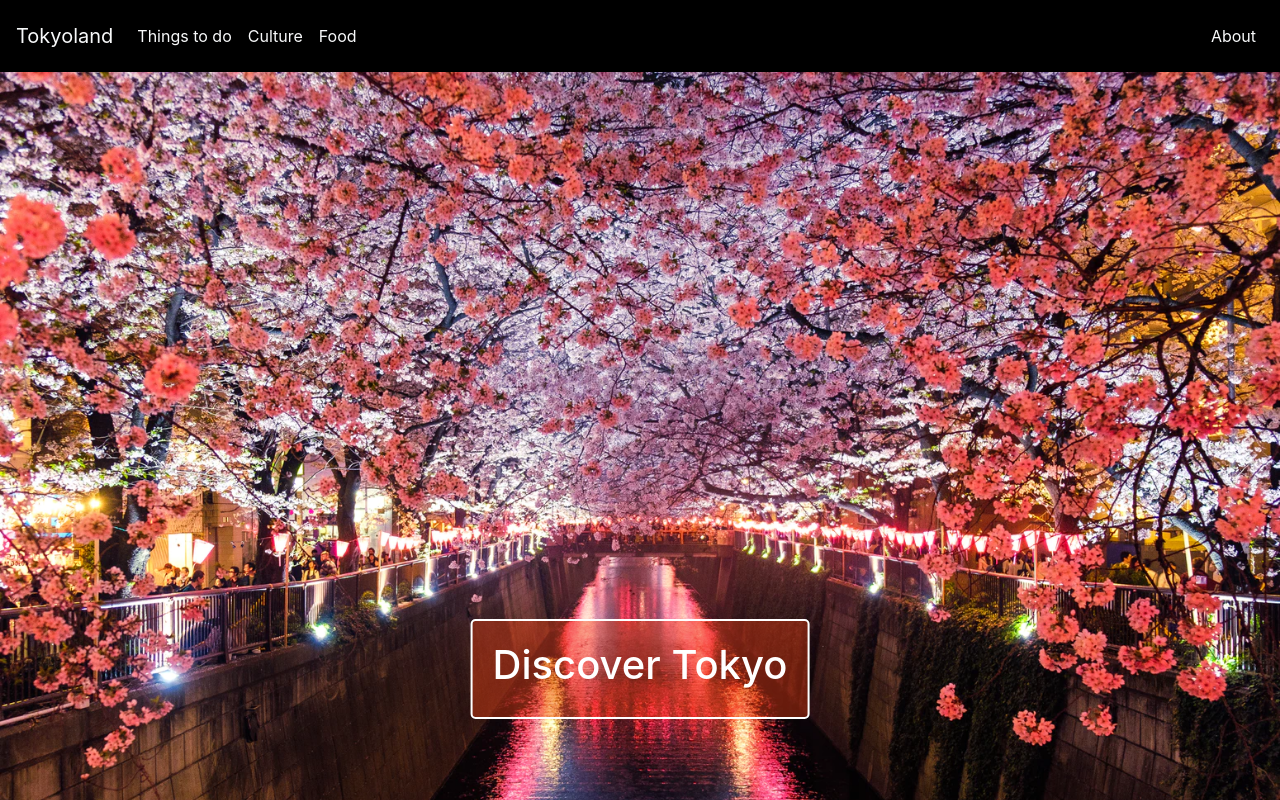
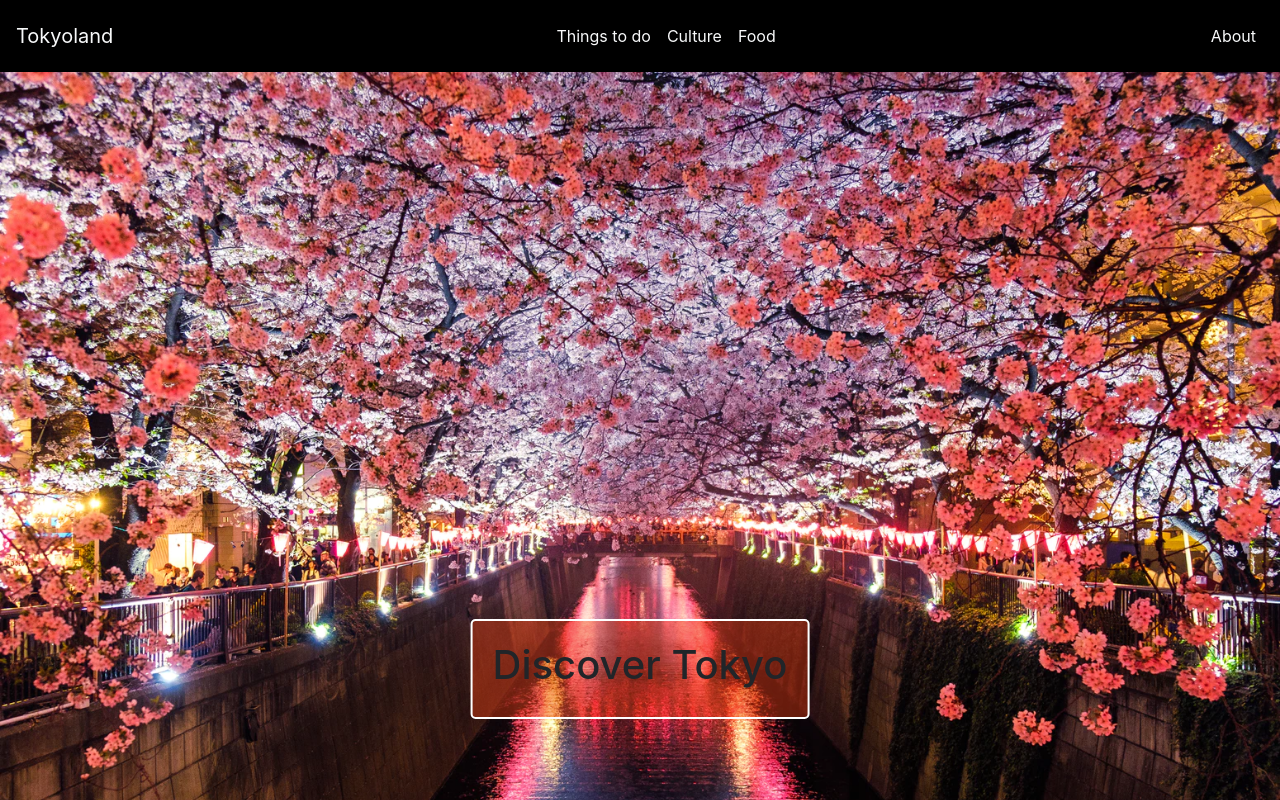
Before and after one commit to DonatellaC/tokyoland, a React (Create React App) app: page / in a window 1280 px wide. Shown: the top 800 px of the page. Built offline with nearby package versions, Linux system fonts and the light colour scheme.

Commit message:
create: Header component - update style

```diff
--- a/src/App.css
+++ b/src/App.css
@@ -3,28 +3,12 @@
   box-sizing: border-box;
 }
 
-.navbar {
-  background-color: #000000;
-  padding: 1rem;
-}
-
-.navbar-light .navbar-toggler-icon {
-  border-radius: 5px;
-  background-color: #303131;
-}
-
-.navbar a:hover {
-  color: #00aced !important;
-}
-
 .container-background {
   position: relative;
   text-align: center;
-  color: white;
-  margin-bottom: 40px;
 }
 
-/* Centered text Discover Tokyo */
+/* Centered text: Discover Tokyo */
 .centered {
   position: absolute;
   top: 70%;
--- a/src/App.js
+++ b/src/App.js
@@ -7,33 +7,18 @@ import {
   faFacebook,
 } from "@fortawesome/free-brands-svg-icons";
 import { faEnvelope } from "@fortawesome/free-solid-svg-icons";
-import { Navbar, Nav, Card, Button, CardDeck, Image } from "react-bootstrap";
+import { Card, Button, CardDeck, Image } from "react-bootstrap";
 import background from "./images/background.png";
 
 import { data } from "./data";
+import Header from "./components/Header/Header";
 
 function App() {
   const [places, setPlaces] = useState(data);
   console.log(places);
   return (
     <div>
-      <header>
-        <Navbar className="navbar p-3 text-light" collapseOnSelect expand="lg">
-          <Navbar.Brand className="text-light" href="#home">Tokyoland</Navbar.Brand>
-          <Navbar.Toggle aria-controls="responsive-navbar-nav" />
-          <Navbar.Collapse id="responsive-navbar-nav">
-            <Nav className="mr-auto ">
-              <Nav.Link className="text-light" href="#things-to-do">Things to do</Nav.Link>
-              <Nav.Link className="text-light" href="#culture">Culture</Nav.Link>
-              <Nav.Link className="text-light" href="#food">Food</Nav.Link>
-            </Nav>
-            <Nav>
-              <Nav.Link className="text-light" href="#footer">About</Nav.Link>
-            </Nav>
-          </Navbar.Collapse>
-        </Navbar>
-      </header>
-
+      <Header />
       <div className="container-background">
         <Image
           className="img-background"
--- /dev/null
+++ b/src/components/Header/Header.css
@@ -0,0 +1,14 @@
+.navbar {
+  background-color: #000000;
+  padding: 1rem;
+}
+
+.navbar-light .navbar-toggler-icon {
+  border-radius: 5px;
+}
+
+.navbar a:hover,
+.navbar a:active {
+  text-decoration: solid underline 3px red;
+  text-underline-offset: 8px;
+}
--- /dev/null
+++ b/src/components/Header/Header.js
@@ -0,0 +1,28 @@
+import React from 'react'
+import "./Header.css"
+import { Navbar, Nav } from "react-bootstrap";
+
+function Header() {
+    return (
+        <div>
+            <header>
+                <Navbar className="navbar p-3 text-light" collapseOnSelect expand="lg" variant="dark">
+                    <Navbar.Brand className="text-light" href="#home">Tokyoland</Navbar.Brand>
+                    <Navbar.Toggle aria-controls="responsive-navbar-nav" />
+                    <Navbar.Collapse id="responsive-navbar-nav">
+                        <Nav className="m-auto">
+                            <Nav.Link className="text-light" href="#things-to-do">Things to do</Nav.Link>
+                            <Nav.Link className="text-light" href="#culture">Culture</Nav.Link>
+                            <Nav.Link className="text-light" href="/food">Food</Nav.Link>
+                        </Nav>
+                        <Nav>
+                            <Nav.Link className="text-light" href="#footer">About</Nav.Link>
+                        </Nav>
+                    </Navbar.Collapse>
+                </Navbar>
+            </header>
+        </div>
+    )
+}
+
+export default Header
```
